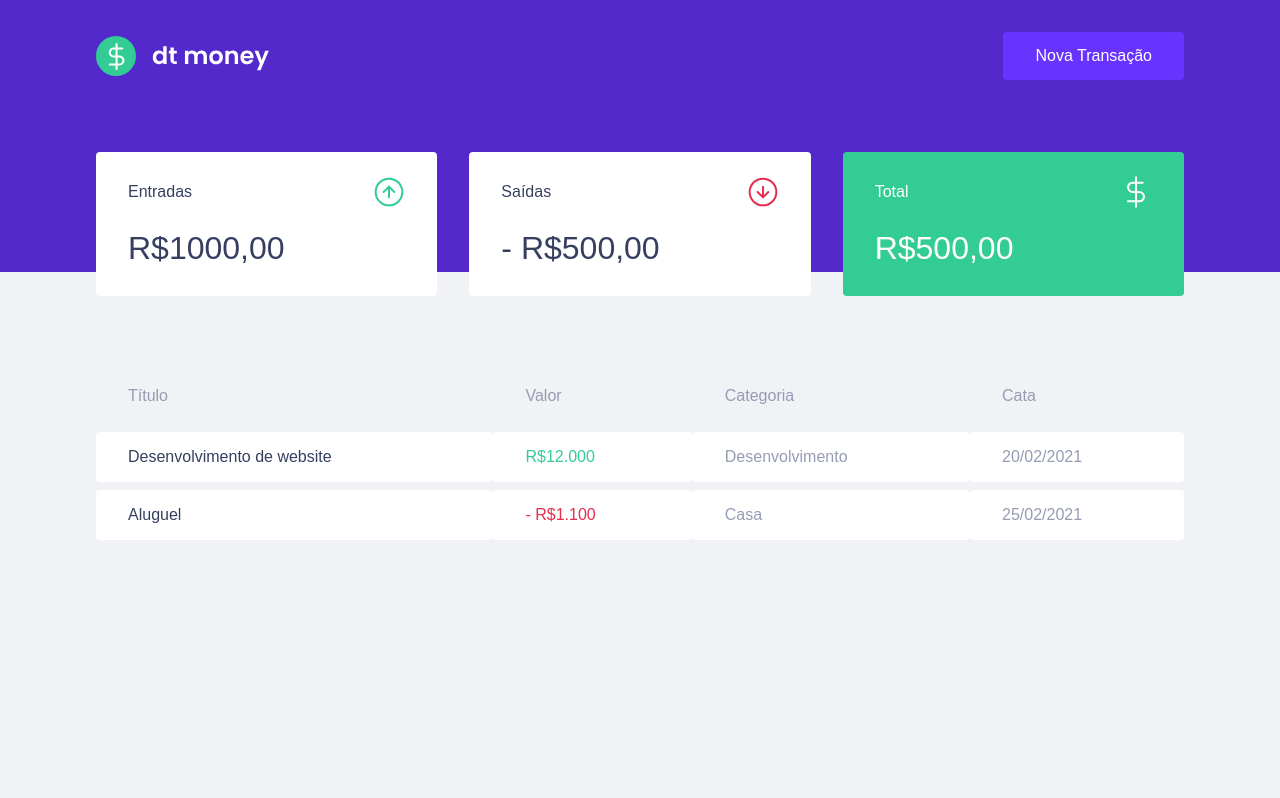
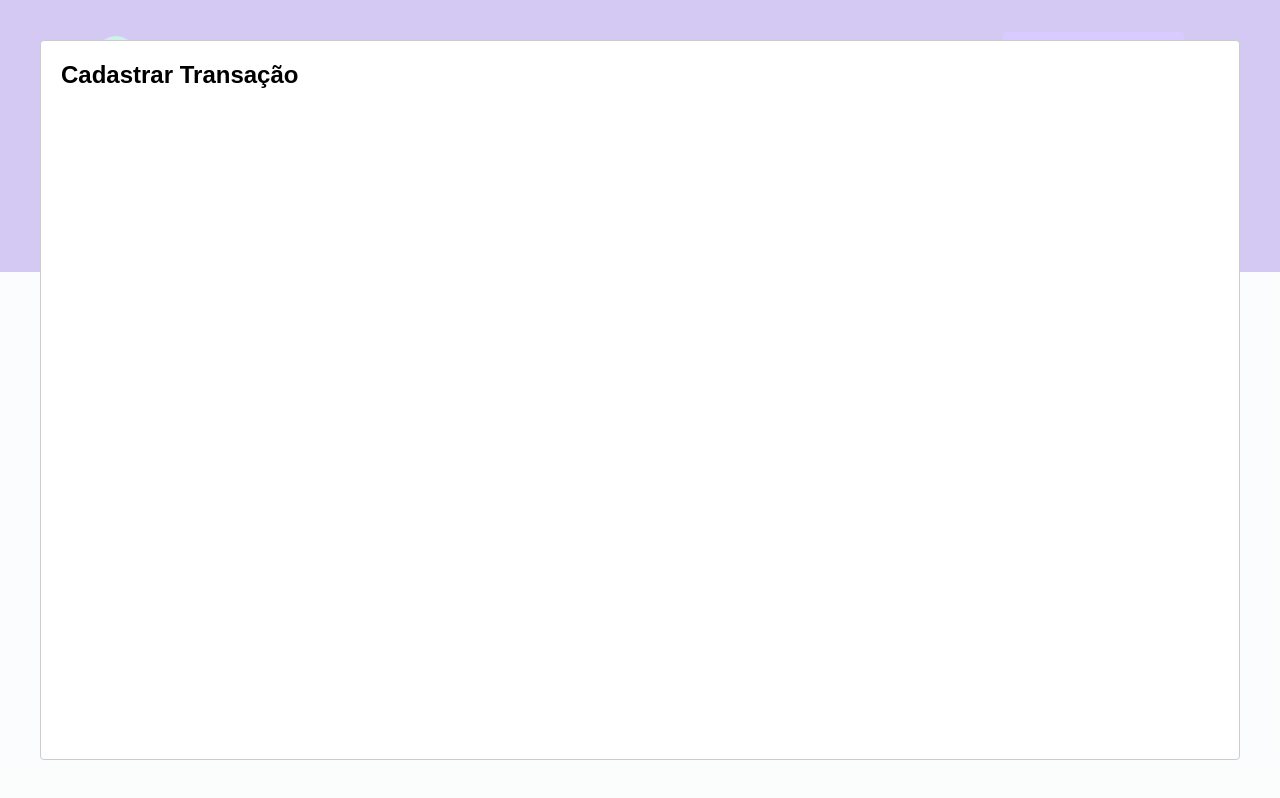
Before and after one commit to FernandesAngel/dtmoney, a React (Create React App) app: page / in a window 1280 px wide. Both pictures are taken after a click on the button "Nova Transação". Built offline with nearby package versions, Linux system fonts and the light colour scheme; no server answers; what miragejs would draw is missing.

Commit message:
new transaction modal

```diff
--- a/package.json
+++ b/package.json
@@ -7,6 +7,7 @@
     "miragejs": "^0.1.41",
     "react": "^17.0.2",
     "react-dom": "^17.0.2",
+    "react-modal": "^3.14.3",
     "react-scripts": "4.0.3",
     "styled-components": "^5.3.0",
     "web-vitals": "^1.0.1"
@@ -19,6 +20,7 @@
     "@types/node": "^12.0.0",
     "@types/react": "^17.0.0",
     "@types/react-dom": "^17.0.0",
+    "@types/react-modal": "^3.12.1",
     "@types/styled-components": "^5.1.11",
     "typescript": "^4.1.2"
   },
--- a/src/App.tsx
+++ b/src/App.tsx
@@ -1,12 +1,29 @@
+import { useState } from 'react';
+import Modal from 'react-modal';
 import { Dashboard } from "./components/Dashboard";
 import { Header } from "./components/Header";
+import { NewTransactionModal } from './components/NewTransactionModal';
 import { GlobalStyle } from "./styles/global";
 
+Modal.setAppElement('#root');
 export function App() {
+  const [isNewTransactionModalOpen, setIsNewTransactionModalOpen] = useState(false);
+
+  function handleOpenNewTransactionModal() {
+    setIsNewTransactionModalOpen(true)
+  }
+
+  function handleCloseNewTransactionModal() {
+    setIsNewTransactionModalOpen(false)
+  }
   return (
     <>
-      <Header />
+      <Header onOpenNewTransactionModal={handleOpenNewTransactionModal} />
       <Dashboard />
+      <NewTransactionModal
+        isOpen={isNewTransactionModalOpen}
+        onRequestClose={handleCloseNewTransactionModal}
+      />
       <GlobalStyle />
     </>
   );
--- a/src/components/Header/index.tsx
+++ b/src/components/Header/index.tsx
@@ -1,12 +1,19 @@
-
+import { useState } from 'react';
 import logoImg from '../../assets/logo.svg';
 import {Container, Content} from './styles'
-export function Header(){
+
+interface HeaderProps{
+  onOpenNewTransactionModal: () => void;
+}
+export function Header({onOpenNewTransactionModal}: HeaderProps){
+
   return(
     <Container>
       <Content>
         <img src={logoImg} alt="dt money"/>
-        <button type="button">Nova Transação</button>
+        <button type="button" onClick={onOpenNewTransactionModal}>Nova Transação</button>
+
+
       </Content>
     </Container>
   )
--- /dev/null
+++ b/src/components/NewTransactionModal/index.tsx
@@ -0,0 +1,16 @@
+import Modal from 'react-modal';
+
+interface NewTransactionModalProps{
+  isOpen: boolean;
+  onRequestClose: () => void;
+}
+export function NewTransactionModal({isOpen, onRequestClose}: NewTransactionModalProps){
+  return(
+  <Modal
+    isOpen={isOpen}
+    onRequestClose={onRequestClose}
+  >
+    <h2>Cadastrar Transação</h2>
+  </Modal>
+)
+}
--- /dev/null
+++ b/src/components/NewTransactionModal/styles.ts
@@ -0,0 +1,4 @@
+import styled from 'styled-components'
+
+export const Container = styled.div`
+`
```
Also changed, not shown: 1 other file (tests, documents, lock files or other folders).
